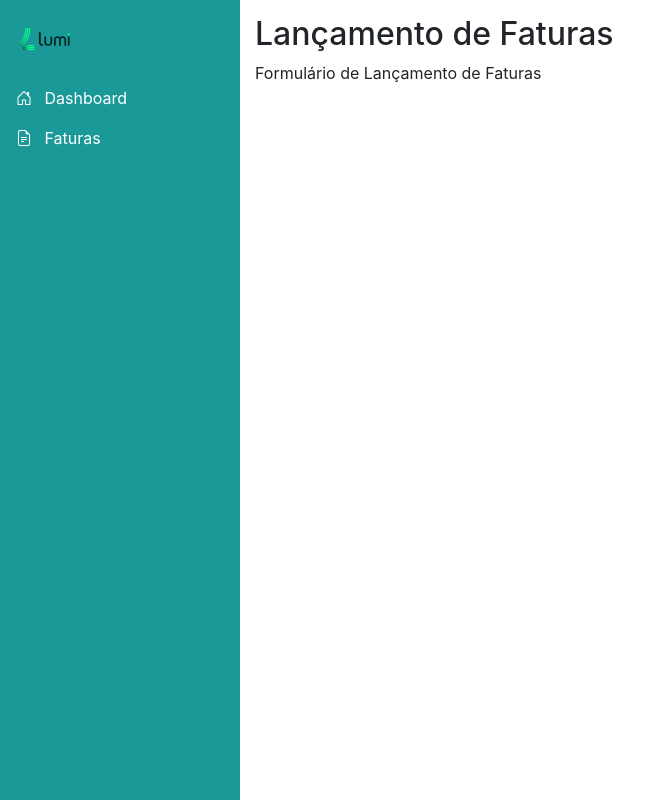
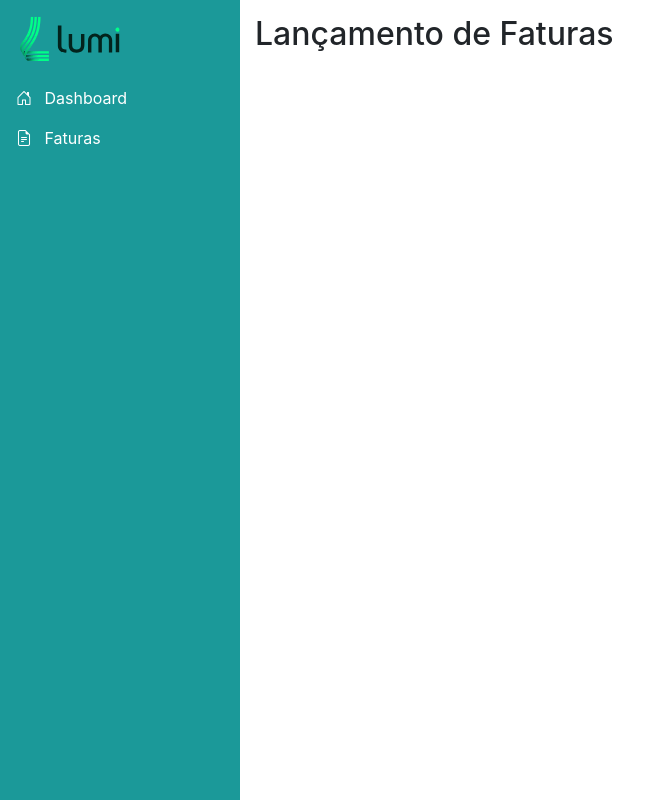
Before and after one commit to edilosousa/lumi-frontend, a React (Create React App) app: page /lancamento in a window 1280 px wide. Shown: the top 800 px of the page, without its empty margins (0-658 px from the left). Built offline with nearby package versions, Linux system fonts and the light colour scheme.

Commit message:
Atualização do menu sidebar

```diff
--- a/public/index.html
+++ b/public/index.html
@@ -24,10 +24,9 @@
       work correctly both with client-side routing and a non-root public URL.
       Learn how to configure a non-root public URL by running `npm run build`.
     -->
-    <title>React App</title>
+    <title>Lumi</title>
   </head>
   <body>
-    <noscript>You need to enable JavaScript to run this app.</noscript>
     <div id="root"></div>
     <!--
       This HTML file is a template.
--- a/src/components/FormLancamento.tsx
+++ b/src/components/FormLancamento.tsx
@@ -2,7 +2,11 @@
 
 const FormLancamentoFaturas: React.FC = () => {
   // Implemente aqui o formulário de lançamento de faturas
-  return <div>Formulário de Lançamento de Faturas</div>;
+  return (
+        <div>
+
+        </div>
+  );
 };
 
 export default FormLancamentoFaturas;
--- a/src/components/Sidebar.css
+++ b/src/components/Sidebar.css
@@ -15,8 +15,7 @@
 
 #sidebar-wrapper {
   min-height: 100vh;
-  margin-right: -15rem;
-  /* padding-right: 15rem; */
+  /* margin-right: -10rem; */
   transition: margin-right 0.3s ease-in-out;
 }
 
--- a/src/components/Sidebar.tsx
+++ b/src/components/Sidebar.tsx
@@ -4,7 +4,7 @@
   return (
     <div className="bg-light border-right bg-color-sidebar" id="sidebar-wrapper">
       <div className="sidebar-heading">
-        <img src="/logo-lumi.svg" alt="Logo" width="50" height="50" />
+        <img src="/logo-lumi.svg" alt="Logo" width="100" height="50" />
       </div>
       <div className="list-group list-group-flush">
         <a href="/" className="list-group-item list-group-item-action text-white" id="bglist">
```
Also changed, not shown: public/manifest.json.
